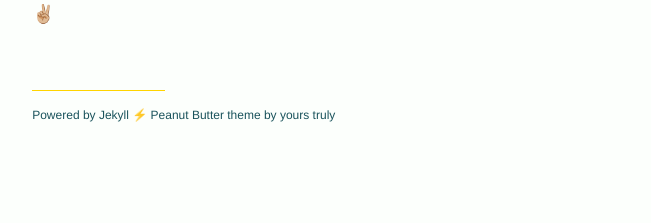
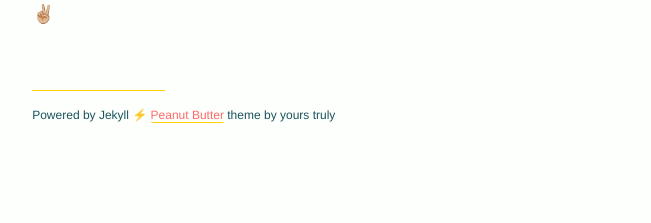
Before and after one commit to quinnleong/quinnleong.github.io, a Jekyll site: the page built from index.md, in a window 1280 px wide. Shown: the part 812-1035 px from the top of the page, without its empty margins (275-926 px from the left). Built offline with Jekyll 4.4.1, drawn with Linux system fonts in a browser that asks for light colours.

Commit message:
Link to pb repo

```diff
--- a/_includes/footer.html
+++ b/_includes/footer.html
@@ -1,6 +1,6 @@
 <div id="footer">
   <div class="break"></div>
   <p>
-    Powered by Jekyll ⚡️ Peanut Butter theme by yours truly
+    Powered by Jekyll ⚡️ <a href='https://github.com/quinnleong/peanut-butter'>Peanut Butter</a> theme by yours truly
   </p>
 </div>
```
